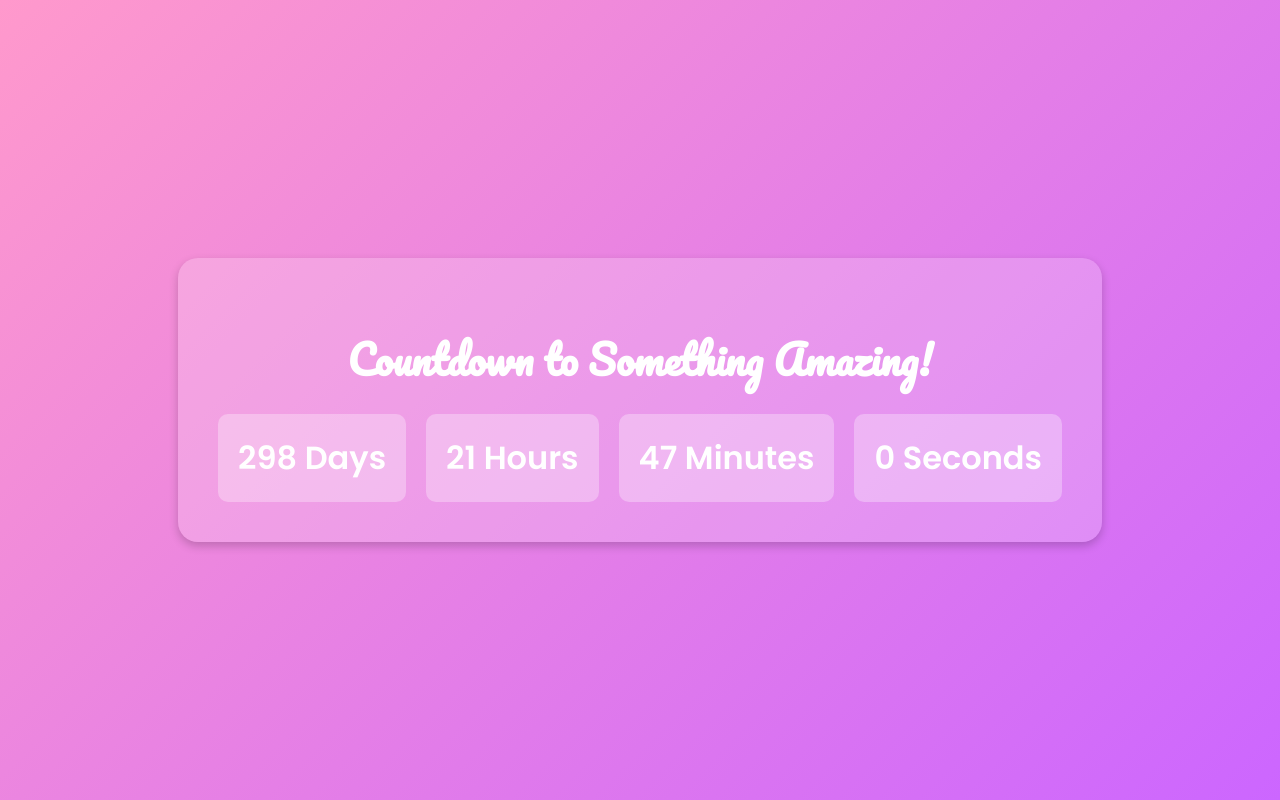
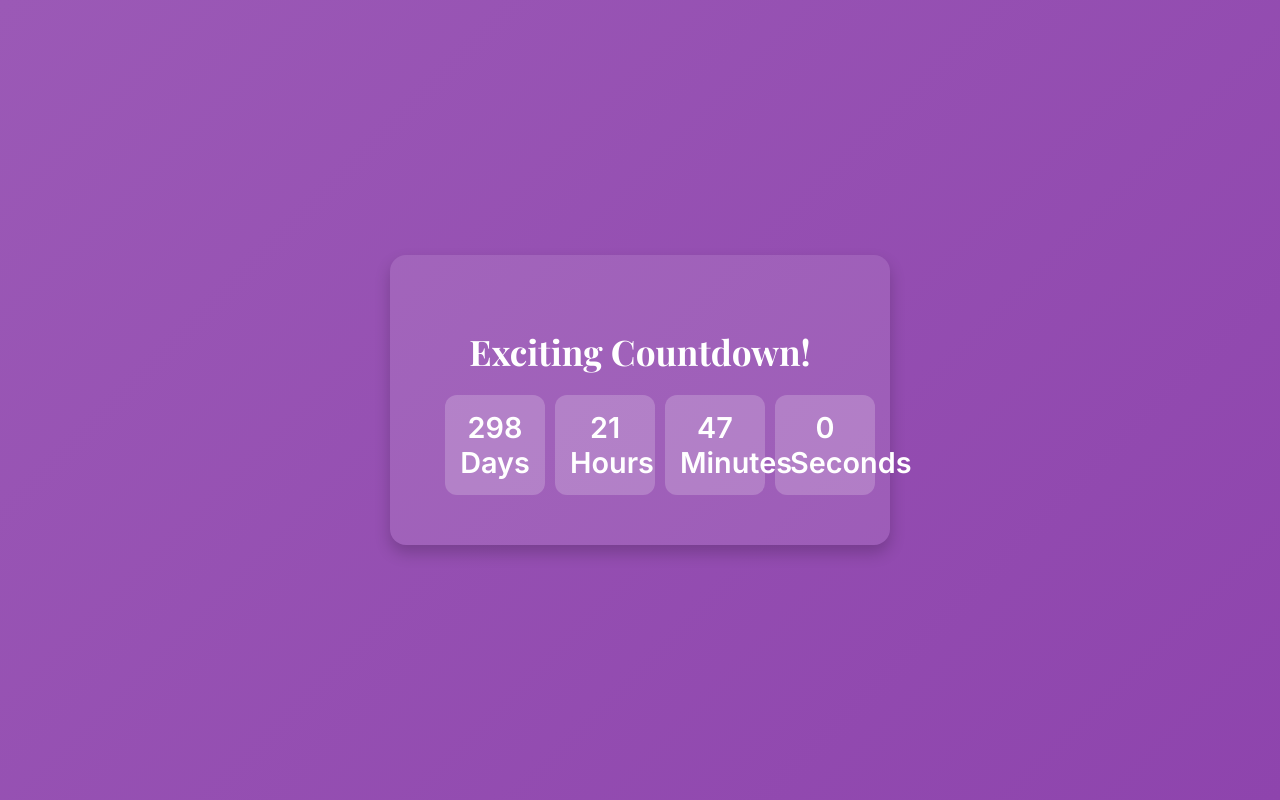
Before and after one commit to seifeltayeb/tamtoomy, a Flask app: page / in a window 1280 px wide. Run offline with Flask 3, Linux system fonts and the light colour scheme.

Commit message:
Update countdown.html

```diff
--- a/templates/countdown.html
+++ b/templates/countdown.html
@@ -4,11 +4,11 @@
     <meta charset="UTF-8">
     <meta name="viewport" content="width=device-width, initial-scale=1.0">
     <title>Countdown Timer</title>
-    <link href="https://fonts.googleapis.com/css2?family=Pacifico&family=Poppins:wght@300;400;600&display=swap" rel="stylesheet">
+    <link href="https://fonts.googleapis.com/css2?family=Playfair+Display:wght@500;700&family=Inter:wght@300;400;600&display=swap" rel="stylesheet">
     <style>
         body {
-            background: linear-gradient(135deg, #ff99cc, #cc66ff);
-            font-family: 'Poppins', sans-serif;
+            background: linear-gradient(135deg, #9b59b6, #8e44ad);
+            font-family: 'Inter', sans-serif;
             display: flex;
             justify-content: center;
             align-items: center;
@@ -18,28 +18,32 @@
             text-align: center;
         }
         .container {
-            background: rgba(255, 255, 255, 0.2);
-            padding: 40px;
-            border-radius: 20px;
-            box-shadow: 0px 4px 10px rgba(0, 0, 0, 0.2);
+            background: rgba(255, 255, 255, 0.1);
+            padding: 50px;
+            border-radius: 16px;
+            box-shadow: 0px 8px 16px rgba(0, 0, 0, 0.2);
+            max-width: 400px;
+            width: 90%;
         }
         h1 {
-            font-family: 'Pacifico', cursive;
-            font-size: 2.5rem;
-            margin-bottom: 20px;
+            font-family: 'Playfair Display', serif;
+            font-size: 2.2rem;
+            margin-bottom: 15px;
         }
         .timer {
             display: flex;
-            justify-content: center;
-            gap: 20px;
-            font-size: 2rem;
+            justify-content: space-between;
+            font-size: 1.8rem;
             font-weight: 600;
+            margin-top: 20px;
         }
         .time-box {
-            background: rgba(255, 255, 255, 0.3);
-            padding: 20px;
-            border-radius: 10px;
-            min-width: 80px;
+            background: rgba(255, 255, 255, 0.2);
+            padding: 15px;
+            border-radius: 12px;
+            min-width: 70px;
+            flex: 1;
+            margin: 0 5px;
         }
     </style>
     <script>
@@ -73,12 +77,12 @@
 </head>
 <body>
     <div class="container">
-        <h1>Countdown to Something Amazing!</h1>
+        <h1>Exciting Countdown!</h1>
         <div class="timer">
-            <div class="time-box"><span id="days">{{ time.days }}</span> Days</div>
-            <div class="time-box"><span id="hours">{{ time.hours }}</span> Hours</div>
-            <div class="time-box"><span id="minutes">{{ time.minutes }}</span> Minutes</div>
-            <div class="time-box"><span id="seconds">{{ time.seconds }}</span> Seconds</div>
+            <div class="time-box"><span id="days">{{ time.days }}</span><br>Days</div>
+            <div class="time-box"><span id="hours">{{ time.hours }}</span><br>Hours</div>
+            <div class="time-box"><span id="minutes">{{ time.minutes }}</span><br>Minutes</div>
+            <div class="time-box"><span id="seconds">{{ time.seconds }}</span><br>Seconds</div>
         </div>
     </div>
 </body>
```
